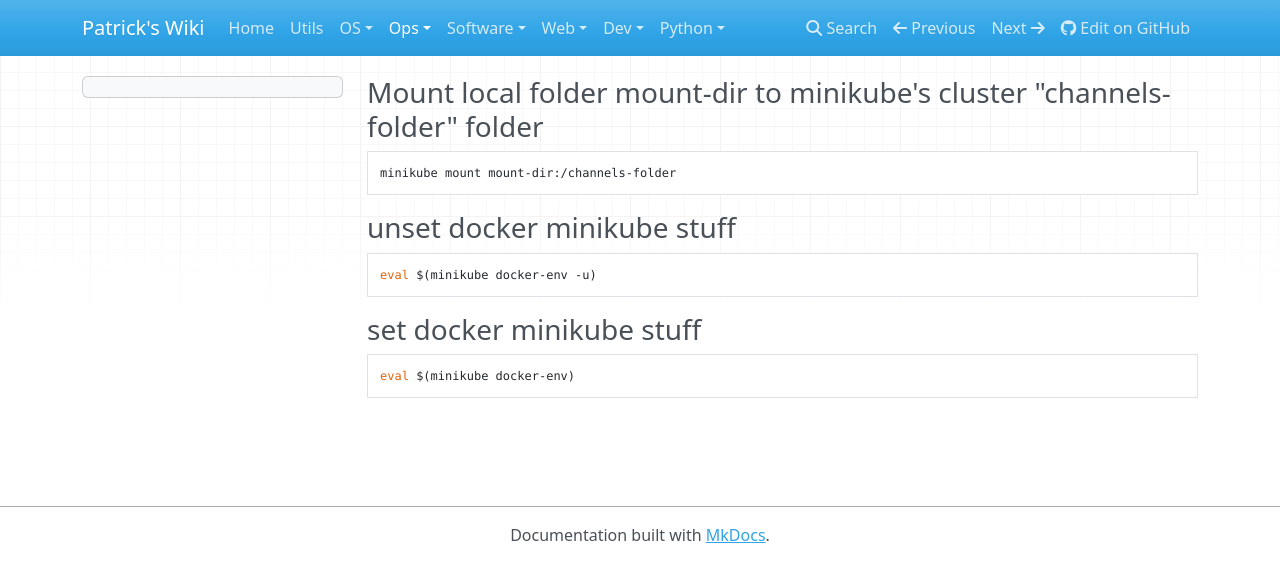
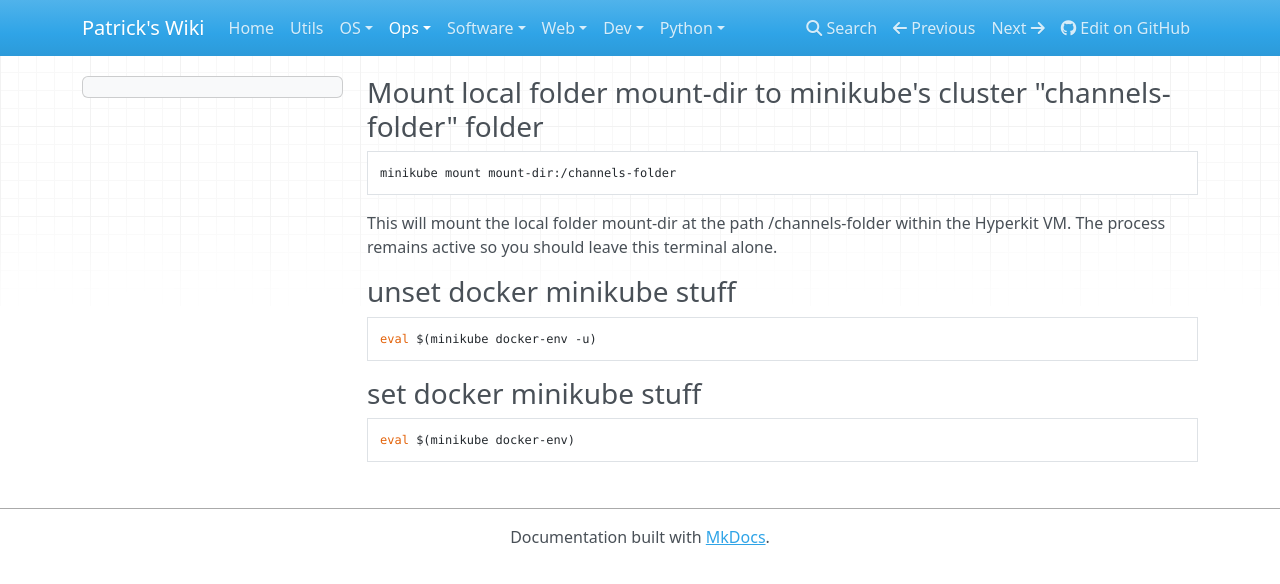
Before and after one commit to patsancu/wiki, an MkDocs documentation site: the page built from docs/Ops/Kubernetes/Minikube.md, in a window 1280 px wide. Shown: the top 584 px of the page. Built offline with MkDocs 1.6.1, drawn with Linux system fonts in a browser that asks for light colours; nearby versions of some CDN libraries.

Commit message:
minikube: Add a little bit more info about mountig volume

````diff
--- a/docs/Ops/Kubernetes/Minikube.md
+++ b/docs/Ops/Kubernetes/Minikube.md
@@ -2,6 +2,8 @@
 ```
 minikube mount mount-dir:/channels-folder
 ```
+
+This will mount the local folder mount-dir at the path /channels-folder within the Hyperkit VM. The process remains active so you should leave this terminal alone.
 
 ### unset docker minikube stuff
 ```
````
